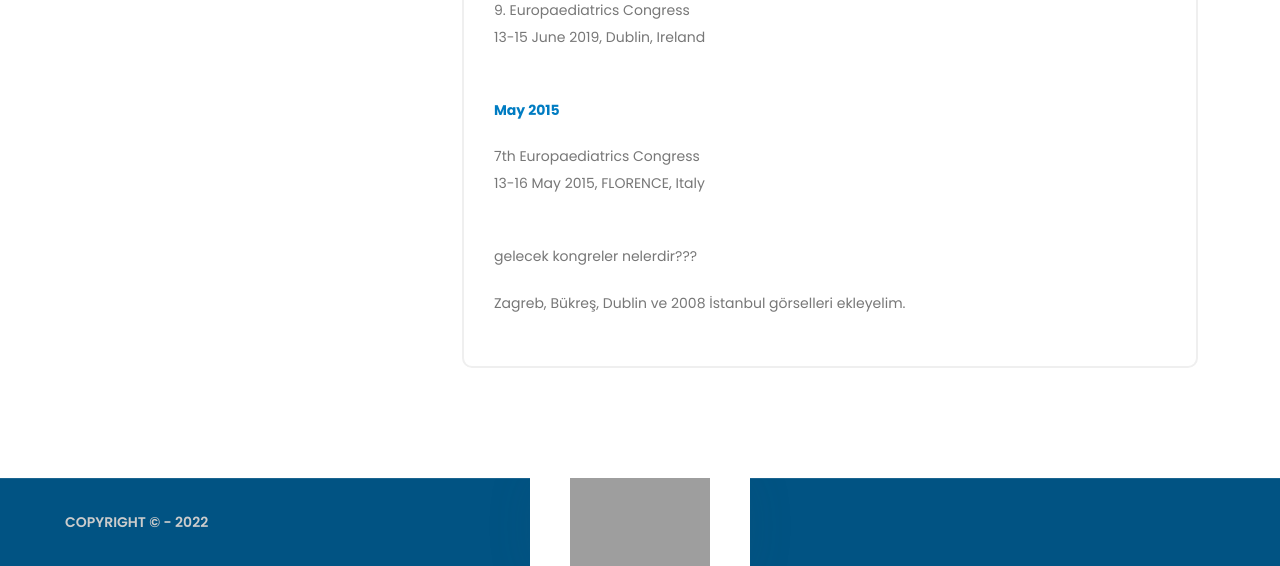
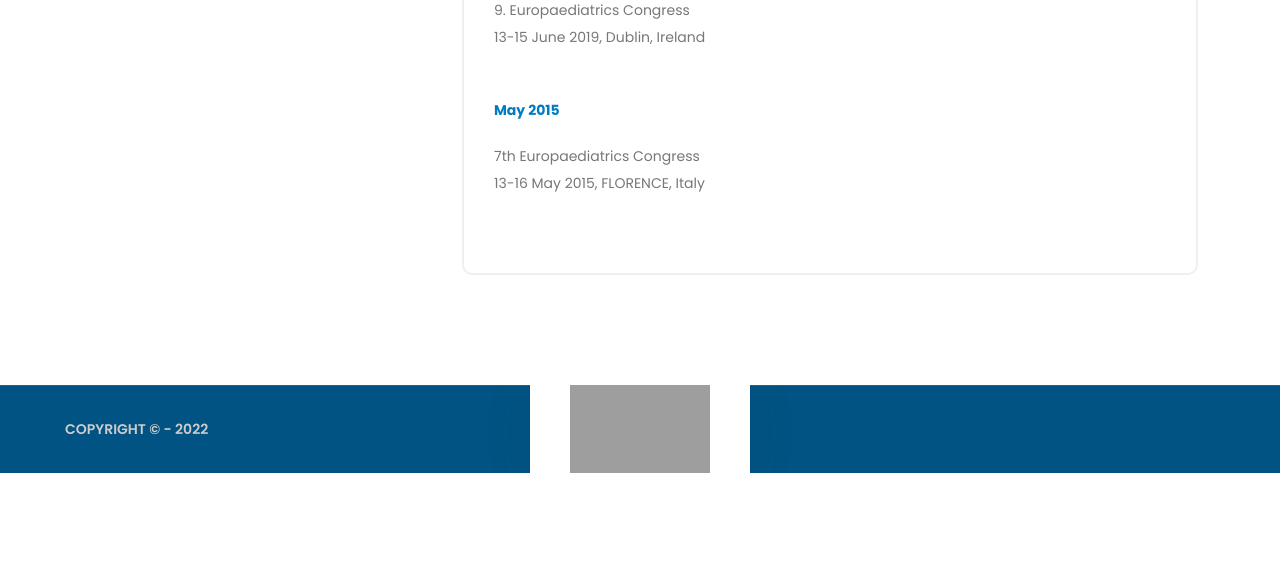
Before and after one commit to haksoz/epa-unepsa, a PHP site: page /meetings/epa-unepsa-meetings.php in a window 1280 px wide. Shown: the part 1235-1801 px from the top of the page. After the commit the page ends 1708 px from the top, so only its background shows below. Run offline with PHP 8.4, Linux system fonts and the light colour scheme; some libraries are stand-ins or nearby versions; grey boxes are pictures that could not be loaded.

Commit message:
yazı silindi

```diff
--- a/meetings/epa-unepsa-meetings.php
+++ b/meetings/epa-unepsa-meetings.php
@@ -45,7 +45,6 @@
               Joint Meeting of EPA/UNEPSA and Pediatric Association of Serbia<br>
               5-8 October 2023, Belgrade, Serbia</p><br>
 
-
               <p><b>March 2023</b></p>
               <a href="https://www.ecpcp.eu/index.php?id=81&tx_news_pi1%5Bnews%5D=18&tx_news_pi1%5Bcontroller%5D=News&tx_news_pi1%5Baction%5D=detail&cHash=364da5e0494f6859a7998363e5d32655" target="_blank">www.ecpcp.eu/</a>
               <p>Tel Aviv Meeting<br>
@@ -66,15 +65,6 @@
               <p>7th Europaediatrics Congress<br>
               13-16 May 2015, FLORENCE, Italy</p><br>
 
-
-              <p> gelecek kongreler nelerdir???</p>
-
-              <p>Zagreb, Bükreş, Dublin ve 2008 İstanbul görselleri ekleyelim.</p>
-
-
-
-
-
             </div><!-- Post Meta Start -->
           </div>
         </div><!-- Sidebar Start -->
```
